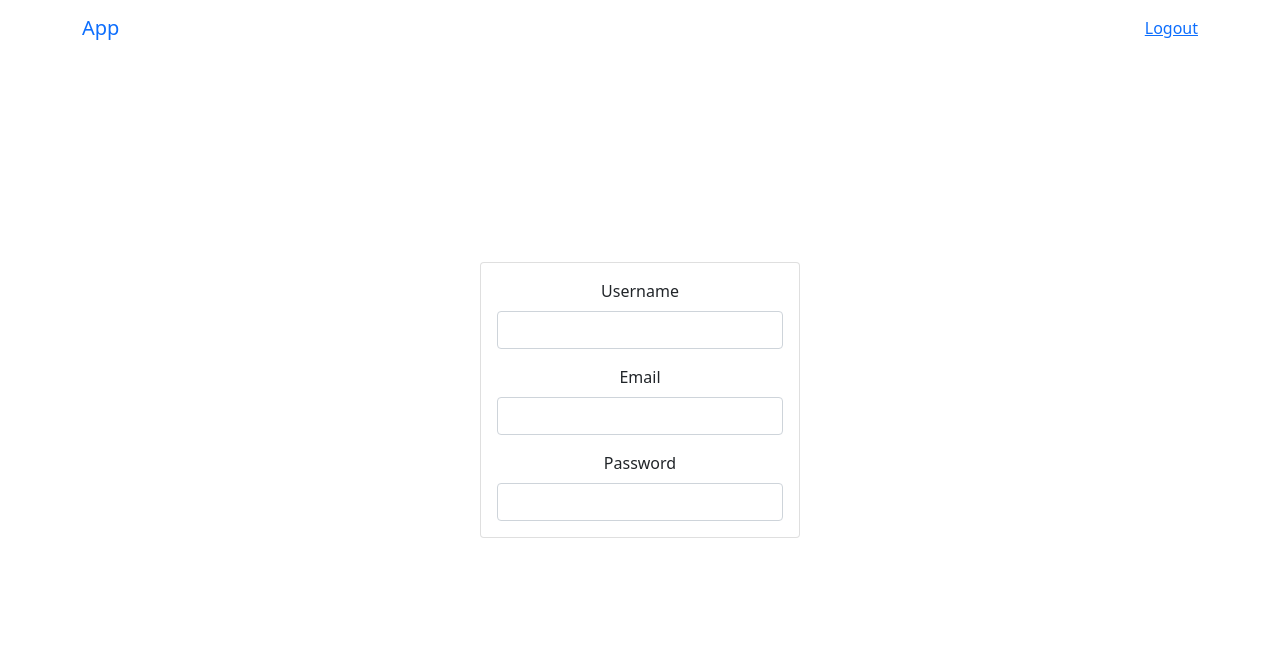
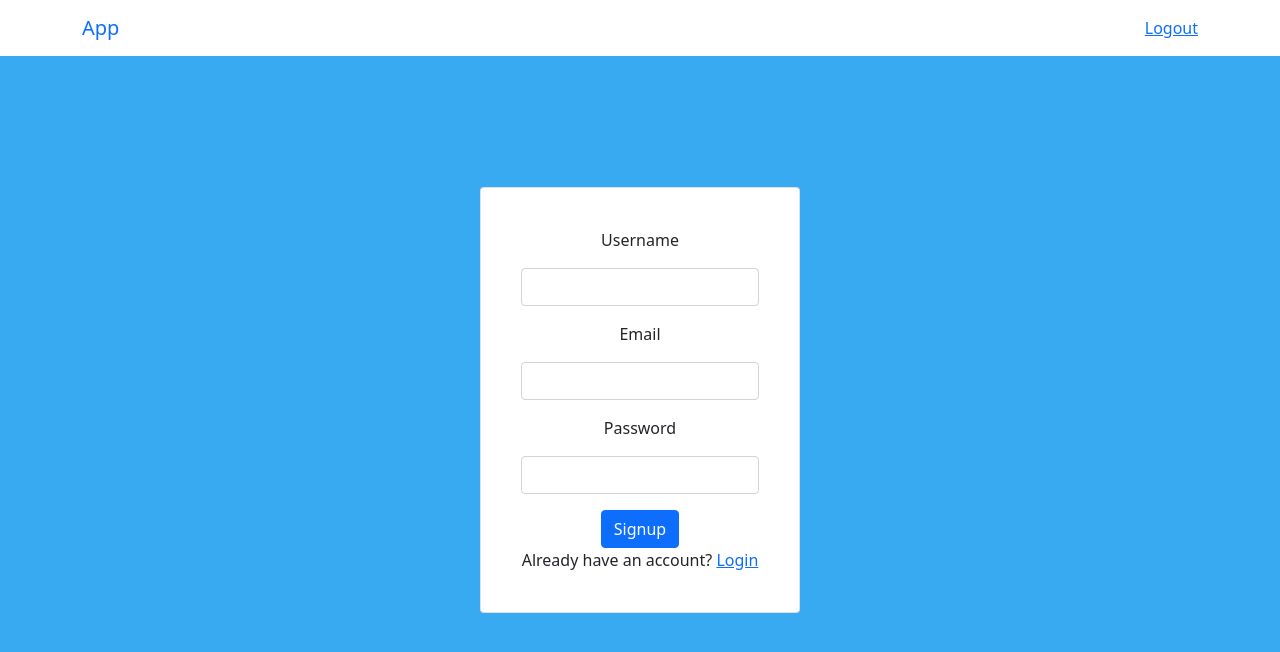
Before and after one commit to cmcunningham27/ME-MOIRS_2.0, a React (Create React App) app in the folder client/: page /signup in a window 1280 px wide. Shown: the top 652 px of the page. Built offline with nearby package versions, Linux system fonts and the light colour scheme; the HTML template or start-up script is replaced by a standard one.

Commit message:
added style to background of app and changed link from /login to / when the user already has an account, included a buttonfor running the onSubmit function

```diff
--- a/client/src/App.css
+++ b/client/src/App.css
@@ -1,3 +1,5 @@
 .App {
   text-align: center;
+  background-color: rgb(56, 170, 241);
+  height: 100vh;
 }
--- a/client/src/pages/Signup.js
+++ b/client/src/pages/Signup.js
@@ -39,10 +39,10 @@ export default function Signup() {
 
     return (
         <div className='col-md-3 position-absolute top-50 start-50 translate-middle'>
-            <div className='card card-container p=4'>
+            <div className='card card-container p-4'>
                 <form onSubmit={signupUser}>
                     <div className='form-group m-3'>
-                        <label className='mb-2' htmlFor='username'>Username</label>
+                        <label className='mb-3' htmlFor='username'>Username</label>
                         <input
                             type='text'
                             className='form-control'
@@ -55,7 +55,7 @@ export default function Signup() {
                     </div>
 
                     <div className='form-group m-3'>
-                        <label className='mb-2' htmlFor='email'>Email</label>
+                        <label className='mb-3' htmlFor='email'>Email</label>
                         <input
                             type='email'
                             className='form-control'
@@ -67,7 +67,7 @@ export default function Signup() {
                     </div>
 
                     <div className='form-group m-3'>
-                        <label className='mb-2' htmlFor='password'>Password</label>
+                        <label className='mb-3' htmlFor='password'>Password</label>
                         <input
                             type='password'
                             className='form-control'
@@ -78,6 +78,11 @@ export default function Signup() {
                             required aria-required='true'
                         />
                     </div>
+
+                    <button className='btn btn-primary btn-block'>Signup</button>
+                    <p>
+                        Already have an account? <Link to={'/'}>Login</Link>
+                    </p>
                 </form>
             </div>
         </div>
--- a/client/src/util/authAPI.js
+++ b/client/src/util/authAPI.js
@@ -3,8 +3,8 @@ import axios from 'axios';
 const API_URL = 'http://localhost:3001/api/auth';
 
 const signup = (userData) => {
-    return axios.post(API_URL + '/signup', userData)
-}
+    return axios.post(API_URL + '/signup', userData);
+};
 
 const login = async (userData) => {
     const res = await axios.post(API_URL + '/signin', userData);
@@ -25,6 +25,7 @@ const getCurrentUser = () => {
 };
 
 const authAPI = {
+    signup: signup,
     login: login,
     logout: logout,
     getCurrentUser: getCurrentUser
```
